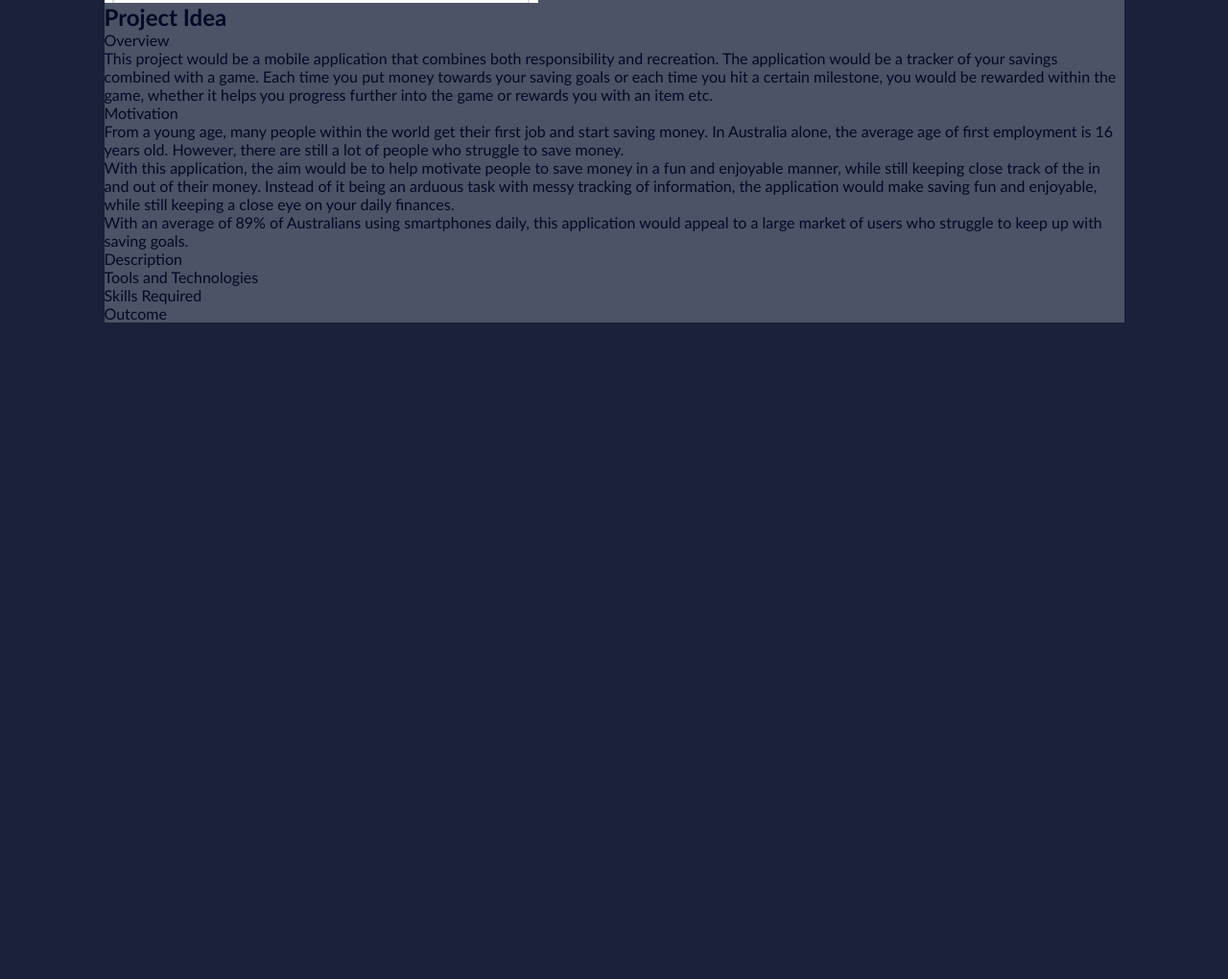
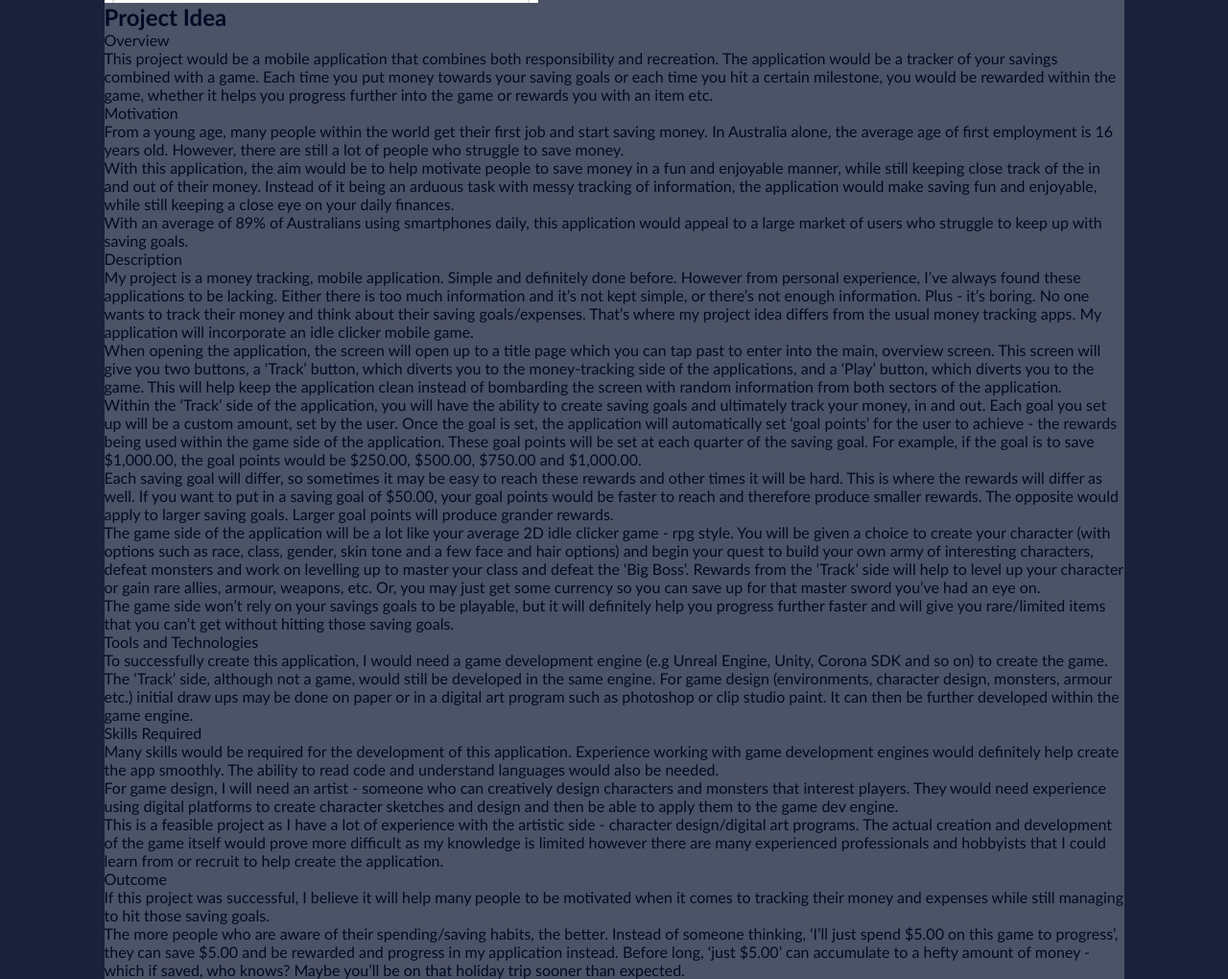
Before and after one commit to Sharnia/IIT, a plain HTML site: page index.html in a window 1280 px wide. Shown: the part 3414-4434 px from the top of the page at 96% size. Before the commit the page ends 3750 px from the top, so only its background shows below. Drawn offline with Linux system fonts and the light colour scheme.

Commit message:
index.html

```diff
--- a/index.html
+++ b/index.html
@@ -104,15 +104,24 @@
 					<p> With an average of 89% of Australians using smartphones daily, this application would appeal to a large market of users who struggle to keep up with saving goals. </p>
 
 				<h2> Description </h2>
-
+					<p> My project is a money tracking, mobile application. Simple and definitely done before. However from personal experience, I’ve always found these applications to be lacking. Either there is too much information and it’s not kept simple, or there’s not enough information. Plus - it’s boring. No one wants to track their money and think about their saving goals/expenses. That’s where my project idea differs from the usual money tracking apps. My application will incorporate an idle clicker mobile game. </p>
+					<p> When opening the application, the screen will open up to a title page which you can tap past to enter into the main, overview screen. This screen will give you two buttons, a ‘Track’ button, which diverts you to the money-tracking side of the applications, and a ‘Play’ button, which diverts you to the game. This will help keep the application clean instead of bombarding the screen with random information from both sectors of the application. </p>
+					<p> Within the ‘Track’ side of the application, you will have the ability to create saving goals and ultimately track your money, in and out. Each goal you set up will be a custom amount, set by the user. Once the goal is set, the application will automatically set ‘goal points’ for the user to achieve - the rewards being used within the game side of the application. These goal points will be set at each quarter of the saving goal. For example, if the goal is to save $1,000.00, the goal points would be $250.00, $500.00, $750.00 and $1,000.00. </p>
+					<p> Each saving goal will differ, so sometimes it may be easy to reach these rewards and other times it will be hard. This is where the rewards will differ as well. If you want to put in a saving goal of $50.00, your goal points would be faster to reach and therefore produce smaller rewards. The opposite would apply to larger saving goals. Larger goal points will produce grander rewards. </p>
+					<p> The game side of the application will be a lot like your average 2D idle clicker game - rpg style. You will be given a choice to create your character (with options such as race, class, gender, skin tone and a few face and hair options) and begin your quest to build your own army of interesting characters, defeat monsters and work on levelling up to master your class and defeat the ‘Big Boss’. Rewards from the ‘Track’ side will help to level up your character or gain rare allies, armour, weapons, etc. Or, you may just get some currency so you can save up for that master sword you’ve had an eye on. </p>
+					<p> The game side won’t rely on your savings goals to be playable, but it will definitely help you progress further faster and will give you rare/limited items that you can’t get without hitting those saving goals. </p>
 
 				<h2> Tools and Technologies </h2>
-
+					<p> To successfully create this application, I would need a game development engine (e.g Unreal Engine, Unity, Corona SDK and so on) to create the game. The ‘Track’ side, although not a game, would still be developed in the same engine. For game design (environments, character design, monsters, armour etc.) initial draw ups may be done on paper or in a digital art program such as photoshop or clip studio paint. It can then be further developed within the game engine. </p>
 
 				<h2> Skills Required </h2>
-
+					<p> Many skills would be required for the development of this application. Experience working with game development engines would definitely help create the app smoothly. The ability to read code and understand languages would also be needed. </p>
+					<p> For game design, I will need an artist - someone who can creatively design characters and monsters that interest players. They would need experience using digital platforms to create character sketches and design and then be able to apply them to the game dev engine. </p>
+					<p> This is a feasible project as I have a lot of experience with the artistic side - character design/digital art programs. The actual creation and development of the game itself would prove more difficult as my knowledge is limited however there are many experienced professionals and hobbyists that I could learn from or recruit to help create the application. </p>
 
 				<h2> Outcome </h2>
+					<p> If this project was successful, I believe it will help many people to be motivated when it comes to tracking their money and expenses while still managing to hit those saving goals. </p>
+					<p> The more people who are aware of their spending/saving habits, the better. Instead of someone thinking, ‘I’ll just spend $5.00 on this game to progress’, they can save $5.00 and be rewarded and progress in my application instead. Before long, ‘just $5.00’ can accumulate to a hefty amount of money - which if saved, who knows? Maybe you’ll be on that holiday trip sooner than expected. </p>
 			</article>
 		</section>
 	</div>
```
